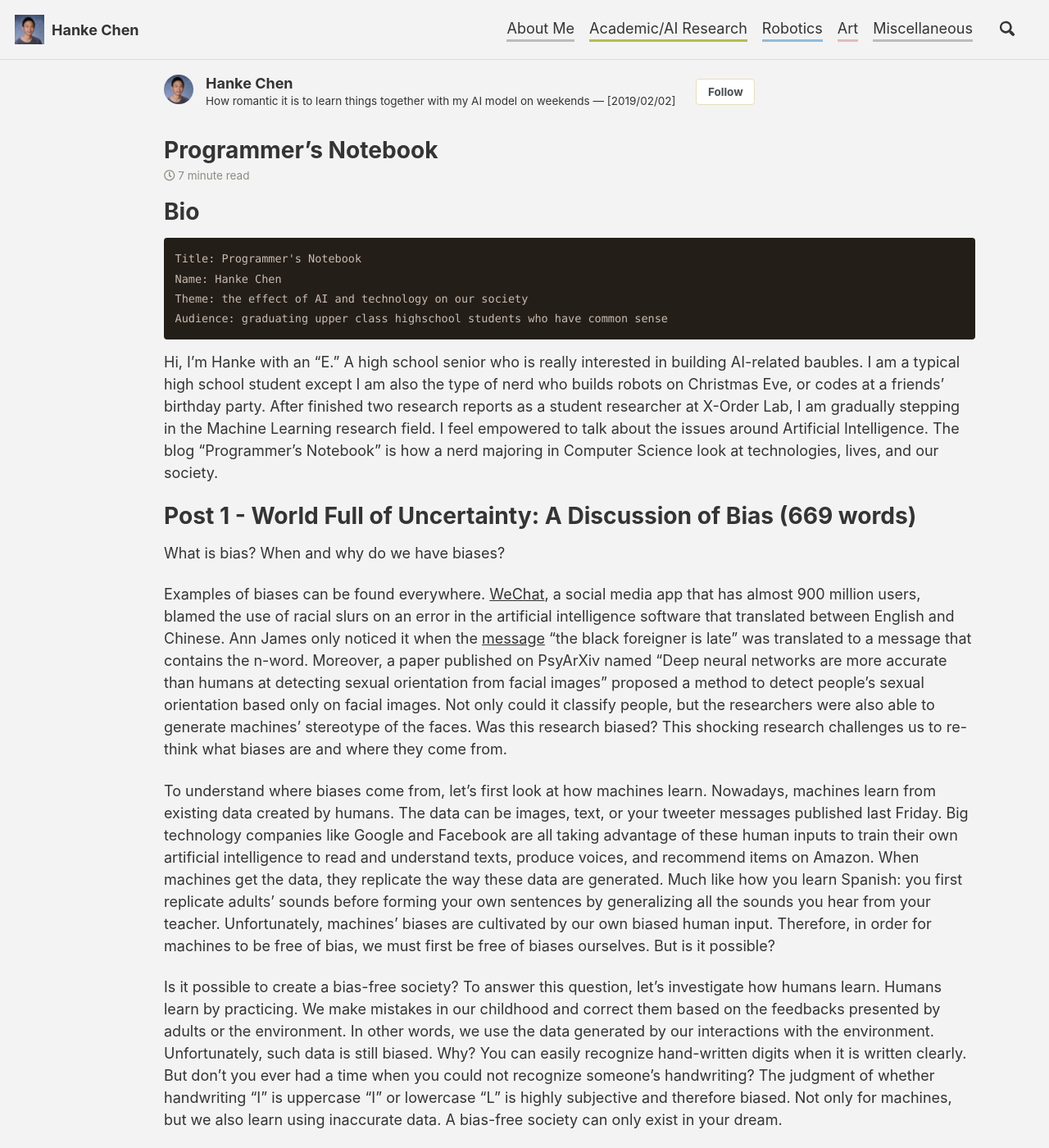
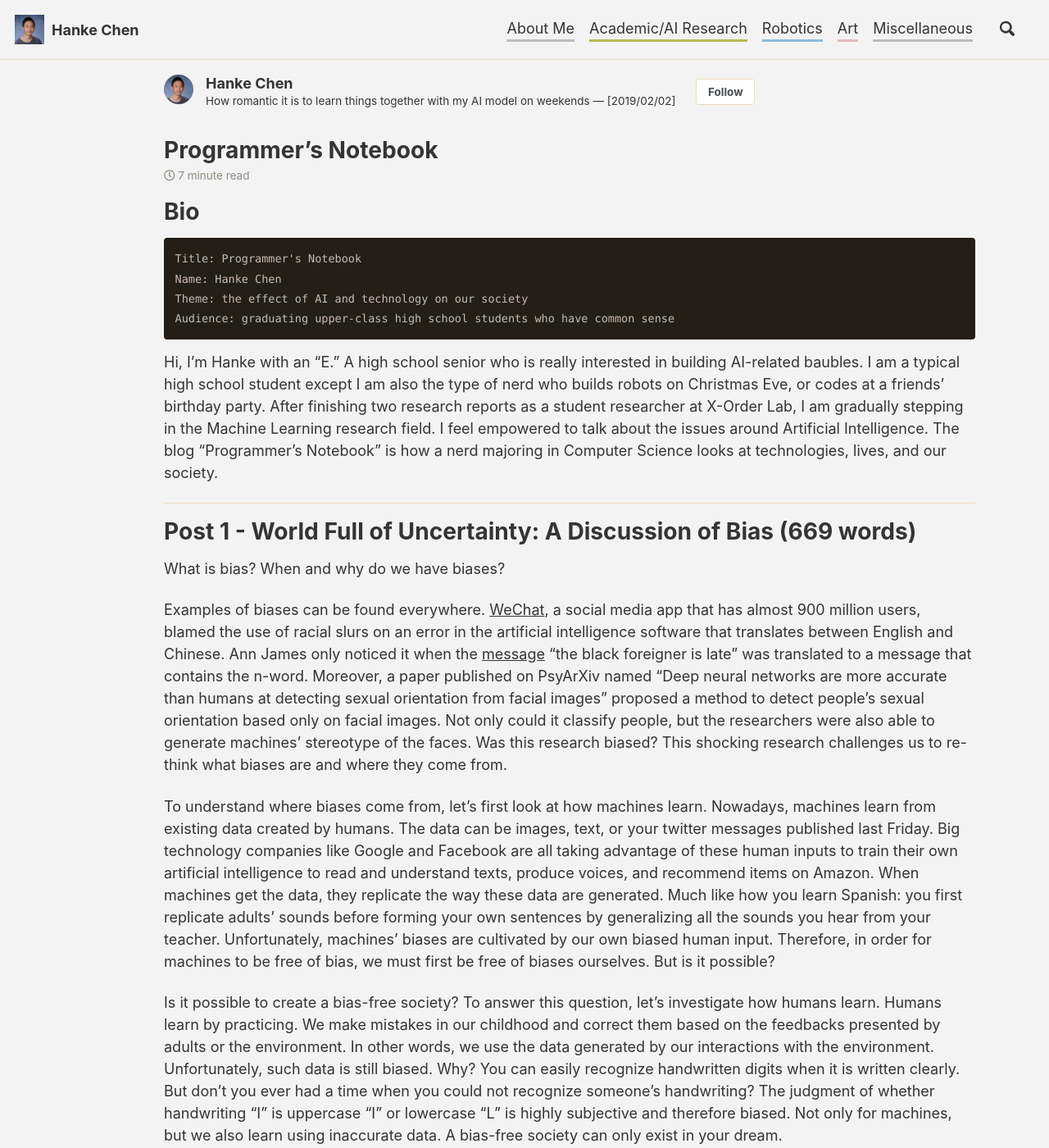
Before and after one commit to KokeCacao/chenhanke.me, a Jekyll site: the page built from _posts/2020-01-24-programmers-notebook.md, in a window 1280 px wide and 1400 px high. Shown: the whole window at 82% size. Built offline with Jekyll 4.4.1, drawn with Linux system fonts in a browser that asks for light colours; cached includes are drawn as plain includes; nearby versions of some CDN libraries; comment, search, counter and statistics services are not loaded; a style sheet for code colours, icons or effects is not loaded; some of the changed text lies outside the part shown.

Commit message:
:tada: update CV; fix grammar mistakes

````diff
--- a/_posts/2020-01-24-programmers-notebook.md
+++ b/_posts/2020-01-24-programmers-notebook.md
@@ -11,26 +11,30 @@ tags:
 Title: Programmer's Notebook
 Name: Hanke Chen
 Theme: the effect of AI and technology on our society
-Audience: graduating upper class highschool students who have common sense
+Audience: graduating upper-class high school students who have common sense
 ```
 
 Hi, I'm Hanke with an "E." A high school senior who is really interested in building AI-related baubles. I am a typical high school student except I am also the type of nerd who builds robots on Christmas Eve, or codes at a friends' birthday party.
-After finished two research reports as a student researcher at X-Order Lab, I am gradually stepping in the Machine Learning research field. I feel empowered to talk about the issues around Artificial Intelligence. The blog "Programmer's Notebook" is how a nerd majoring in Computer Science look at technologies, lives, and our society.
+After finishing two research reports as a student researcher at X-Order Lab, I am gradually stepping in the Machine Learning research field. I feel empowered to talk about the issues around Artificial Intelligence. The blog "Programmer's Notebook" is how a nerd majoring in Computer Science looks at technologies, lives, and our society.
+
+---
 
 # Post 1 - World Full of Uncertainty: A Discussion of Bias (669 words)
 What is bias? When and why do we have biases?
 
-Examples of biases can be found everywhere. [WeChat](https://en.wikipedia.org/wiki/WeChat), a social media app that has almost 900 million users, blamed the use of racial slurs on an error in the artificial intelligence software that translated between English and Chinese. Ann James only noticed it when the [message](www.theguardian.com/world/2017/oct/13/chinas-wechat-app-translates-black-foreigner-to-n-word) "the black foreigner is late" was translated to a message that contains the n-word. Moreover, a paper published on PsyArXiv named "Deep neural networks are more accurate than humans at detecting sexual orientation from facial images" proposed a method to detect people's sexual orientation based only on facial images. Not only could it classify people, but the researchers were also able to generate machines' stereotype of the faces. Was this research biased? This shocking research challenges us to re-think what biases are and where they come from.
+Examples of biases can be found everywhere. [WeChat](https://en.wikipedia.org/wiki/WeChat), a social media app that has almost 900 million users, blamed the use of racial slurs on an error in the artificial intelligence software that translates between English and Chinese. Ann James only noticed it when the [message](www.theguardian.com/world/2017/oct/13/chinas-wechat-app-translates-black-foreigner-to-n-word) "the black foreigner is late" was translated to a message that contains the n-word. Moreover, a paper published on PsyArXiv named "Deep neural networks are more accurate than humans at detecting sexual orientation from facial images" proposed a method to detect people's sexual orientation based only on facial images. Not only could it classify people, but the researchers were also able to generate machines' stereotype of the faces. Was this research biased? This shocking research challenges us to re-think what biases are and where they come from.
 
-To understand where biases come from, let's first look at how machines learn. Nowadays, machines learn from existing data created by humans. The data can be images, text, or your tweeter messages published last Friday. Big technology companies like Google and Facebook are all taking advantage of these human inputs to train their own artificial intelligence to read and understand texts, produce voices, and recommend items on Amazon. When machines get the data, they replicate the way these data are generated. Much like how you learn Spanish: you first replicate adults' sounds before forming your own sentences by generalizing all the sounds you hear from your teacher. Unfortunately, machines' biases are cultivated by our own biased human input. Therefore, in order for machines to be free of bias, we must first be free of biases ourselves. But is it possible?
+To understand where biases come from, let's first look at how machines learn. Nowadays, machines learn from existing data created by humans. The data can be images, text, or your twitter messages published last Friday. Big technology companies like Google and Facebook are all taking advantage of these human inputs to train their own artificial intelligence to read and understand texts, produce voices, and recommend items on Amazon. When machines get the data, they replicate the way these data are generated. Much like how you learn Spanish: you first replicate adults' sounds before forming your own sentences by generalizing all the sounds you hear from your teacher. Unfortunately, machines' biases are cultivated by our own biased human input. Therefore, in order for machines to be free of bias, we must first be free of biases ourselves. But is it possible?
 
-Is it possible to create a bias-free society? To answer this question, let's investigate how humans learn. Humans learn by practicing. We make mistakes in our childhood and correct them based on the feedbacks presented by adults or the environment. In other words, we use the data generated by our interactions with the environment. Unfortunately, such data is still biased. Why? You can easily recognize hand-written digits when it is written clearly. But don't you ever had a time when you could not recognize someone's handwriting? The judgment of whether handwriting "I" is uppercase "I" or lowercase "L" is highly subjective and therefore biased. Not only for machines, but we also learn using inaccurate data. A bias-free society can only exist in your dream.
+Is it possible to create a bias-free society? To answer this question, let's investigate how humans learn. Humans learn by practicing. We make mistakes in our childhood and correct them based on the feedbacks presented by adults or the environment. In other words, we use the data generated by our interactions with the environment. Unfortunately, such data is still biased. Why? You can easily recognize handwritten digits when it is written clearly. But don't you ever had a time when you could not recognize someone's handwriting? The judgment of whether handwriting "I" is uppercase "I" or lowercase "L" is highly subjective and therefore biased. Not only for machines, but we also learn using inaccurate data. A bias-free society can only exist in your dream.
 
-Since we cannot prevent biases, can we stop making assumptions? The answer is: "No." Think about the following situation: when you walk into your classroom, you find your seat, sit down, and wait for the bell to ring so that your teacher can appear... well... based on the assumption that the object you sit IS a chair, and the bell WILL ring eventually, and your teacher WANTS to teach you today, etc... Whenever we perform an action, there are a limitless number of assumptions we use subconsciously, and therefore assumptions are essential to lives. Such intuition of making assumptions all the time might come from evolutional psychology: imagine there is a lion chasing you. Should you run assuming it is a real lion, or stop to observe the lion in detail to figure out whether it is more likely to be a mad big-cat before you end up in the lion's stomach? That's bad, isn't it: we are biased, and we cannot stop making assumptions.
+Since we cannot prevent biases, can we stop making assumptions? The answer is: "No." Think about the following situation: when you walk into your classroom, you find your seat, sit down, and wait for the bell to ring so that your teacher can appear... well... based on the assumption that the object you sit IS a chair, and the bell WILL ring eventually, and your teacher WANTS to teach you today, etc... Whenever we perform an action, there are a limitless number of assumptions we use subconsciously, and therefore assumptions are essential to lives. Such intuition of making assumptions all the time might come from evolutionary psychology: imagine there is a lion chasing you. Should you run assuming it is a real lion, or stop to observe the lion in detail to figure out whether it is more likely to be a mad big-cat before you end up in the lion's stomach? That's bad, isn't it: we are biased, and we cannot stop making assumptions.
 
 You might ask: is there a way to improve our current situation? Yes, there is. Education and standardization is the best way to make our mind "less biased," by making judgments more objective, which is why the constitution, charters, and scientific laws exist. Ultimately, removing a bias doesn't necessarily make a judgment "more right," but it prevents conflicts and misinterpretations in languages and actions.
 
 How can we live in a world full of uncertainty and bias? Thoughts?
+
+---
 
 # Post 2 - Death by AI: The Future Politics (705 words)
 January. 3 2020, Trump, representing the United State of America, assassinated Suleimani using a drone strike. Set aside all the political significance and interpretations posted by the media, let's discuss the impacts of future technology on politics.
````
Also changed, not shown: other parts of _posts/2020-01-24-programmers-notebook.md (+2 -2 lines), 1 other file.
